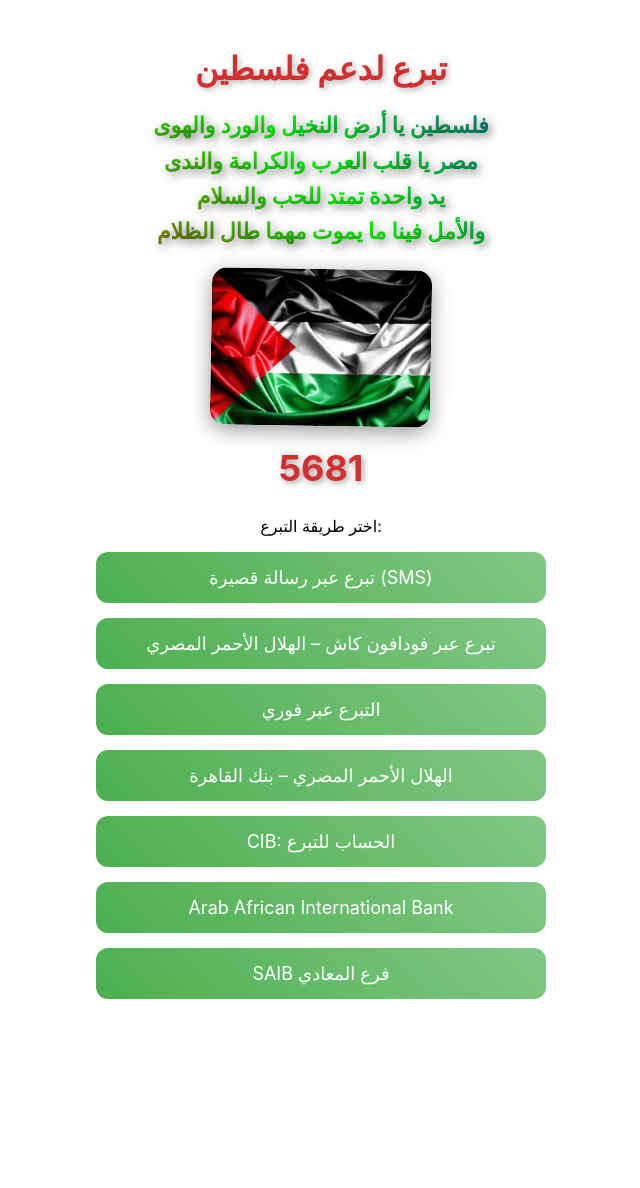
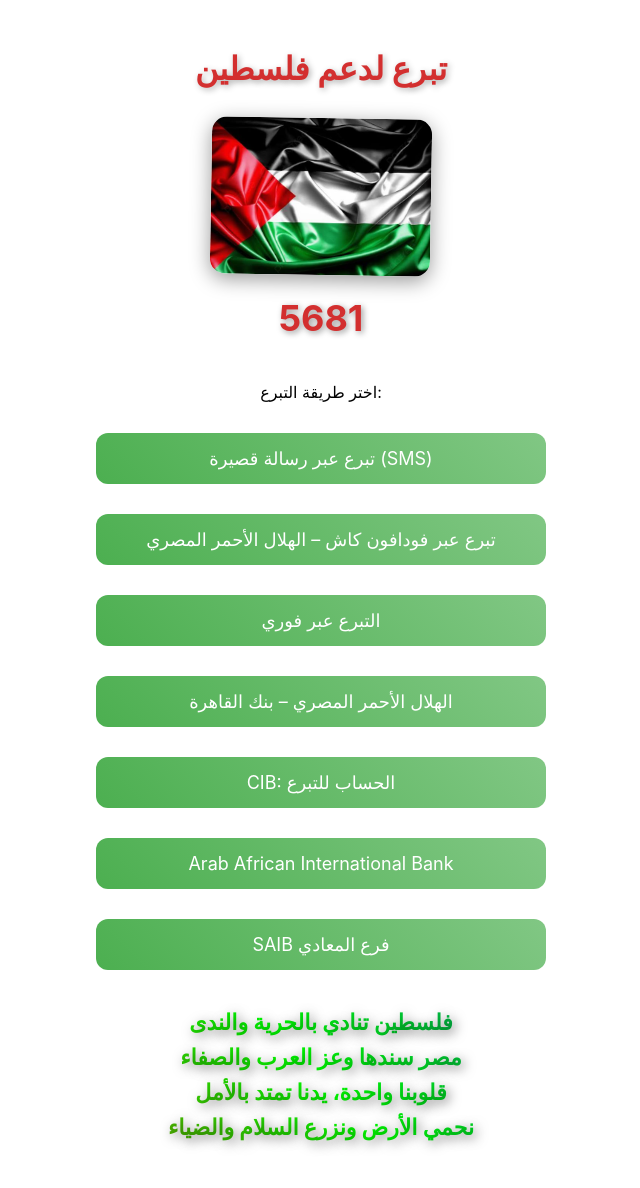
Before and after one commit to njma6797-lab/Gaza, a plain HTML site: page index.html in a window 1280 px wide. Shown: the whole page, without its empty margins (319-959 px from the left). Before the commit the page ends 1042 px from the top, so only its background shows below. Drawn offline with Linux system fonts and the light colour scheme; a web font is replaced by a local one.

Commit message:
Update index.html

```diff
--- a/index.html
+++ b/index.html
@@ -13,6 +13,9 @@
     text-align: center;
     padding: 20px;
     transition: background 1s ease;
+    display: flex;
+    flex-direction: column;
+    min-height: 100vh;
   }
 
   h1 {
@@ -28,19 +31,6 @@
     border-radius: 15px;
     box-shadow: 0 5px 20px rgba(0,0,0,0.4);
     transition: transform 0.5s ease;
-  }
-
-  #poem {
-    font-size: 22px;
-    font-weight: bold;
-    margin: 20px auto;
-    max-width: 800px;
-    line-height: 1.6;
-    background: linear-gradient(45deg, #ff0000, #00ff00, #0000ff);
-    -webkit-background-clip: text;
-    color: transparent;
-    text-shadow: 3px 3px 10px rgba(0,0,0,0.5);
-    perspective: 1000px;
   }
 
   #counter {
@@ -87,18 +77,25 @@
     margin: 20px auto;
     font-weight: bold;
   }
+
+  /* الشعر في الأسفل */
+  #poem {
+    font-size: 22px;
+    font-weight: bold;
+    margin-top: auto;
+    line-height: 1.6;
+    background: linear-gradient(45deg, #ff0000, #00ff00, #0000ff);
+    -webkit-background-clip: text;
+    color: transparent;
+    text-shadow: 3px 3px 12px rgba(0,0,0,0.5);
+    perspective: 1000px;
+    padding: 20px 0;
+  }
 </style>
 </head>
 <body>
 
 <h1>تبرع لدعم فلسطين</h1>
-
-<div id="poem">
-فلسطين يا أرض النخيل والورد والهوى<br>
-مصر يا قلب العرب والكرامة والندى<br>
-يد واحدة تمتد للحب والسلام<br>
-والأمل فينا ما يموت مهما طال الظلام
-</div>
 
 <img src="images.jpeg" alt="علم فلسطين" class="flag">
 
@@ -118,6 +115,14 @@
 <a class="btn" href="tel:2820302932110010">SAIB فرع المعادي</a>
 
 <div id="thankMessage">شكراً لدعمك لأخواتك في فلسطين… شكراً يا مصر ❤️</div>
+
+<!-- الشعر الجديد -->
+<div id="poem">
+فلسطين تنادي بالحرية والندى<br>
+مصر سندها وعز العرب والصفاء<br>
+قلوبنا واحدة، يدنا تمتد بالأمل<br>
+نحمي الأرض ونزرع السلام والضياء
+</div>
 
 <script>
   // عداد المتبرعين بأسلوب ورقي/رقم سباق
@@ -152,13 +157,13 @@
   }
   updateCounter();
 
-  // تأثير حركة للعلم
+  // حركة العلم
   const flag = document.querySelector('.flag');
   setInterval(() => {
     flag.style.transform = `rotate(${Math.random()*4 - 2}deg)`;
   }, 2000);
 
-  // تغيير خلفية الصفحة بألوان قوية 4K
+  // تغيير خلفية قوية
   setInterval(() => {
     const r = Math.floor(Math.random()*50 + 200);
     const g = Math.floor(Math.random()*50 + 200);
@@ -166,7 +171,7 @@
     body.style.backgroundColor = `rgb(${r},${g},${b})`;
   }, 4000);
 
-  // رسالة صوتية عند أول زيارة
+  // صوت شكر جوجل
   window.addEventListener('load', function() {
     if(!localStorage.getItem('thankSpoken')){
       const thank = document.getElementById('thankMessage');
```
